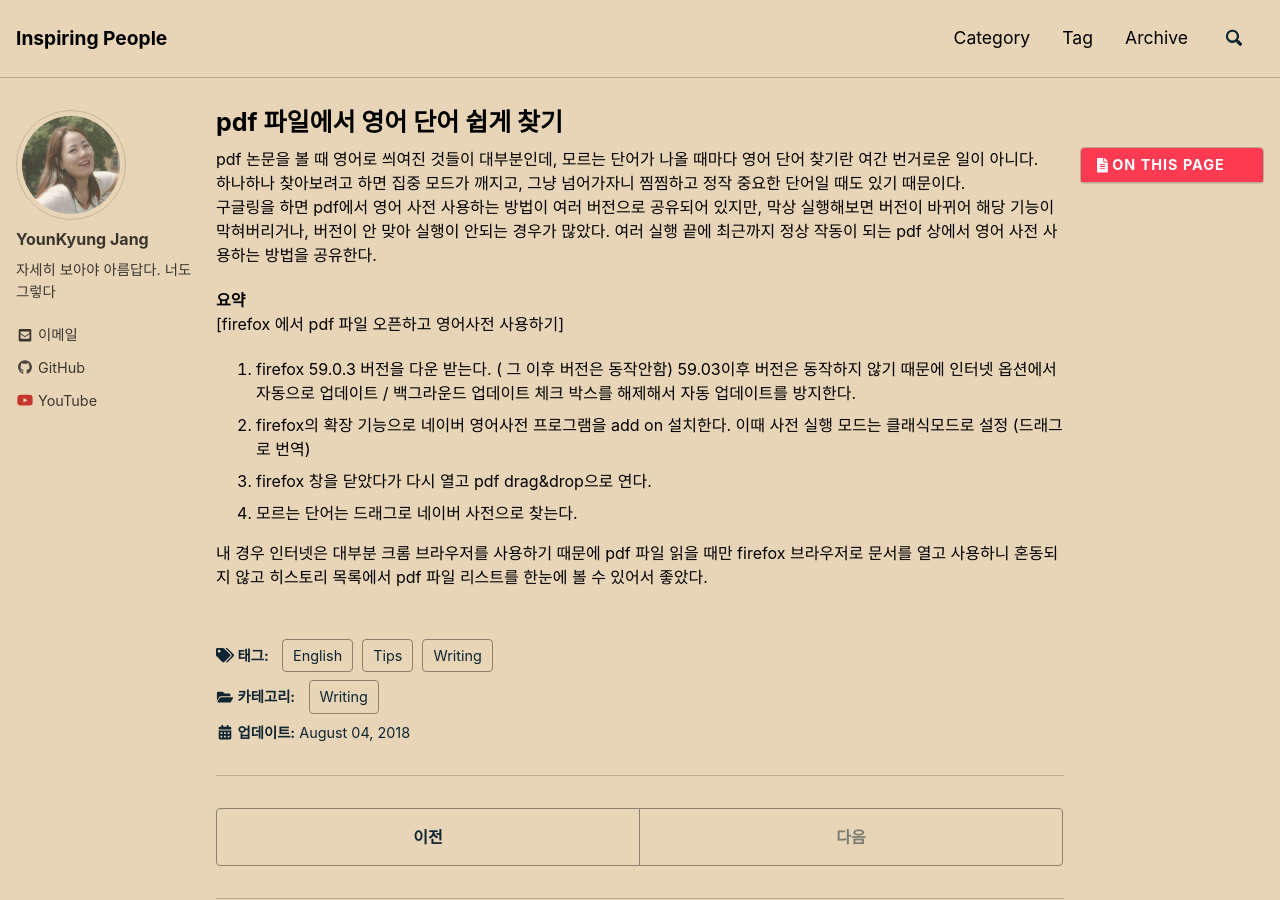
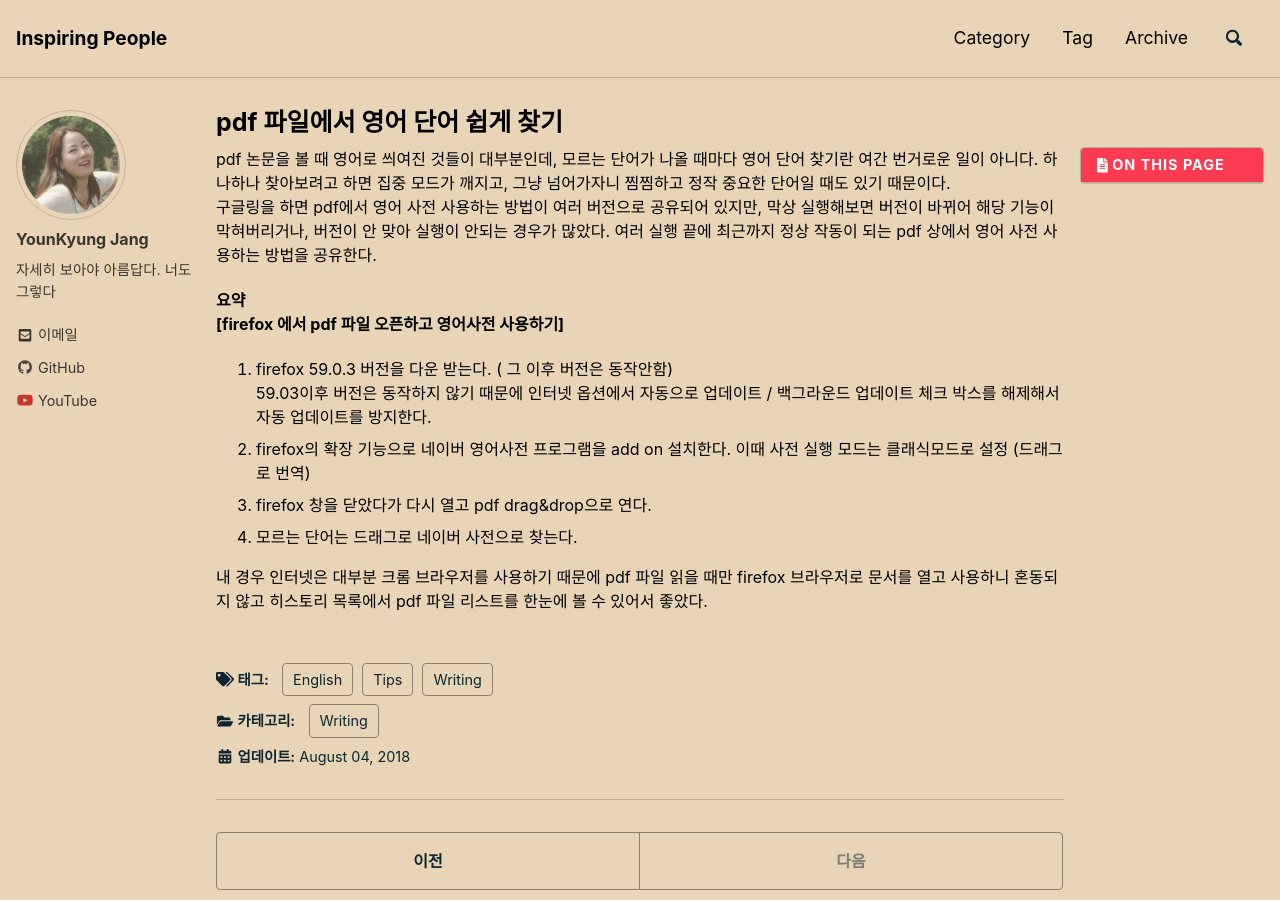
Before and after one commit to InspiringPeople/InspiringPeople.github.io, a Jekyll site: the page built from _posts/2018-08-04-pdfdic.md, in a window 1280 px wide and 900 px high. Built offline with Jekyll 4.4.1, drawn with Linux system fonts in a browser that asks for light colours; nearby versions of some CDN libraries; comment, search, counter and statistics services are not loaded.

```diff
--- a/_posts/2018-08-04-pdfdic.md
+++ b/_posts/2018-08-04-pdfdic.md
@@ -4,12 +4,11 @@ title: pdf 파일에서 영어 단어 쉽게 찾기
 tags: [Writing, Tips, English]
 ---
 
-pdf 논문을 볼 때 영어로 씌여진 것들이 대부분인데, 모르는 단어가 나올 때마다 영어 단어 찾기란 여간 번거로운 일이 아니다.
-하나하나 찾아보려고 하면 집중 모드가 깨지고, 그냥 넘어가자니 찜찜하고 정작 중요한 단어일 때도 있기 때문이다.
+pdf 논문을 볼 때 영어로 씌여진 것들이 대부분인데, 모르는 단어가 나올 때마다 영어 단어 찾기란 여간 번거로운 일이 아니다. 하나하나 찾아보려고 하면 집중 모드가 깨지고, 그냥 넘어가자니 찜찜하고 정작 중요한 단어일 때도 있기 때문이다.
 구글링을 하면 pdf에서 영어 사전 사용하는 방법이 여러 버전으로 공유되어 있지만, 막상 실행해보면 버전이 바뀌어 해당 기능이 막혀버리거나, 버전이 안 맞아 실행이 안되는 경우가 많았다. 여러 실행  끝에 최근까지 정상 작동이 되는 pdf 상에서 영어 사전 사용하는 방법을 공유한다.
 
 **요약**
-[firefox 에서 pdf 파일 오픈하고 영어사전 사용하기]
+**[firefox 에서 pdf 파일 오픈하고 영어사전 사용하기]**
 
 1. firefox 59.0.3 버전을 다운 받는다. ( 그 이후 버전은 동작안함)
 59.03이후 버전은 동작하지 않기 때문에 인터넷 옵션에서 자동으로 업데이트 / 백그라운드 업데이트 체크 박스를 해제해서 자동 업데이트를 방지한다.
```
